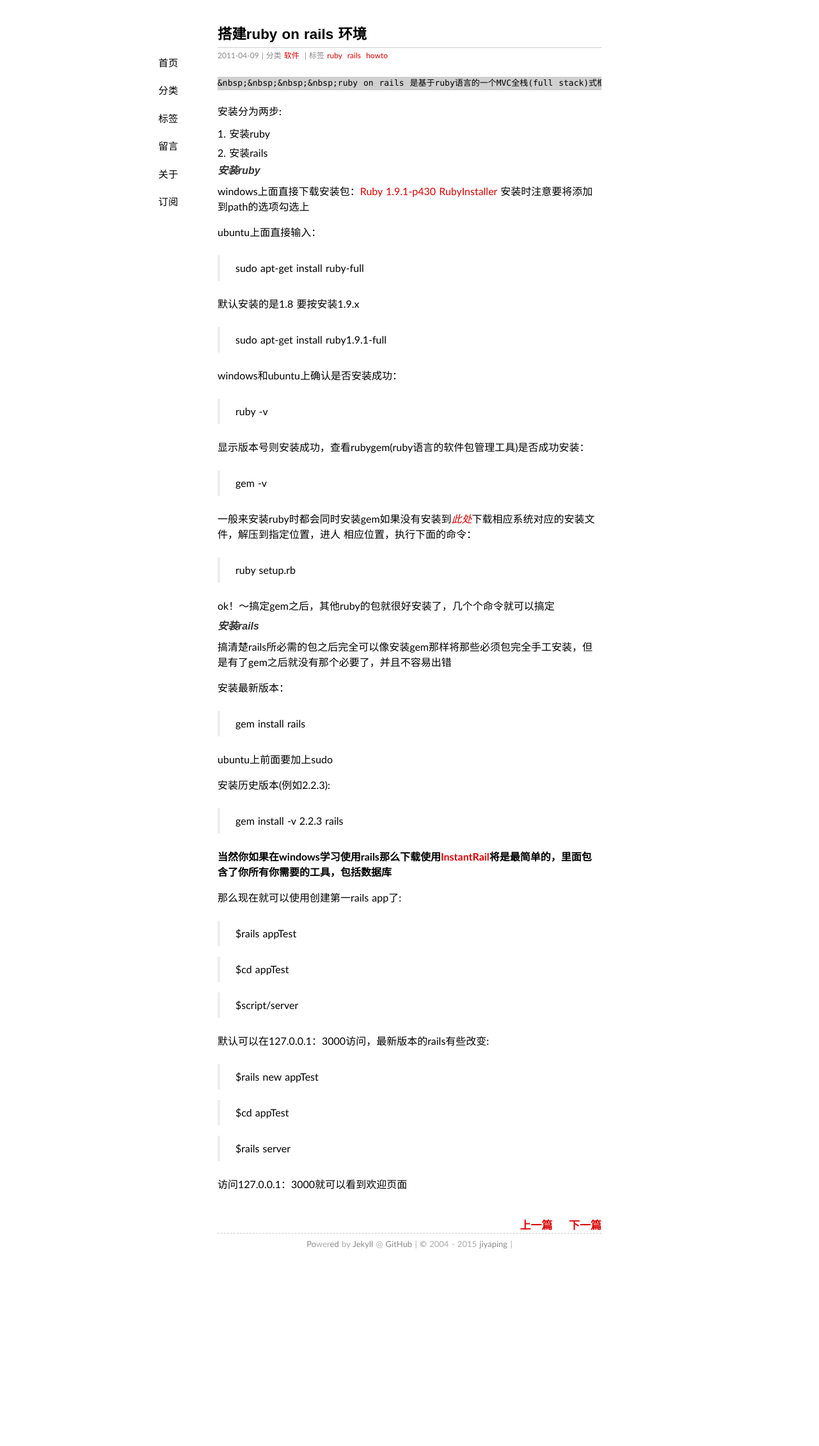
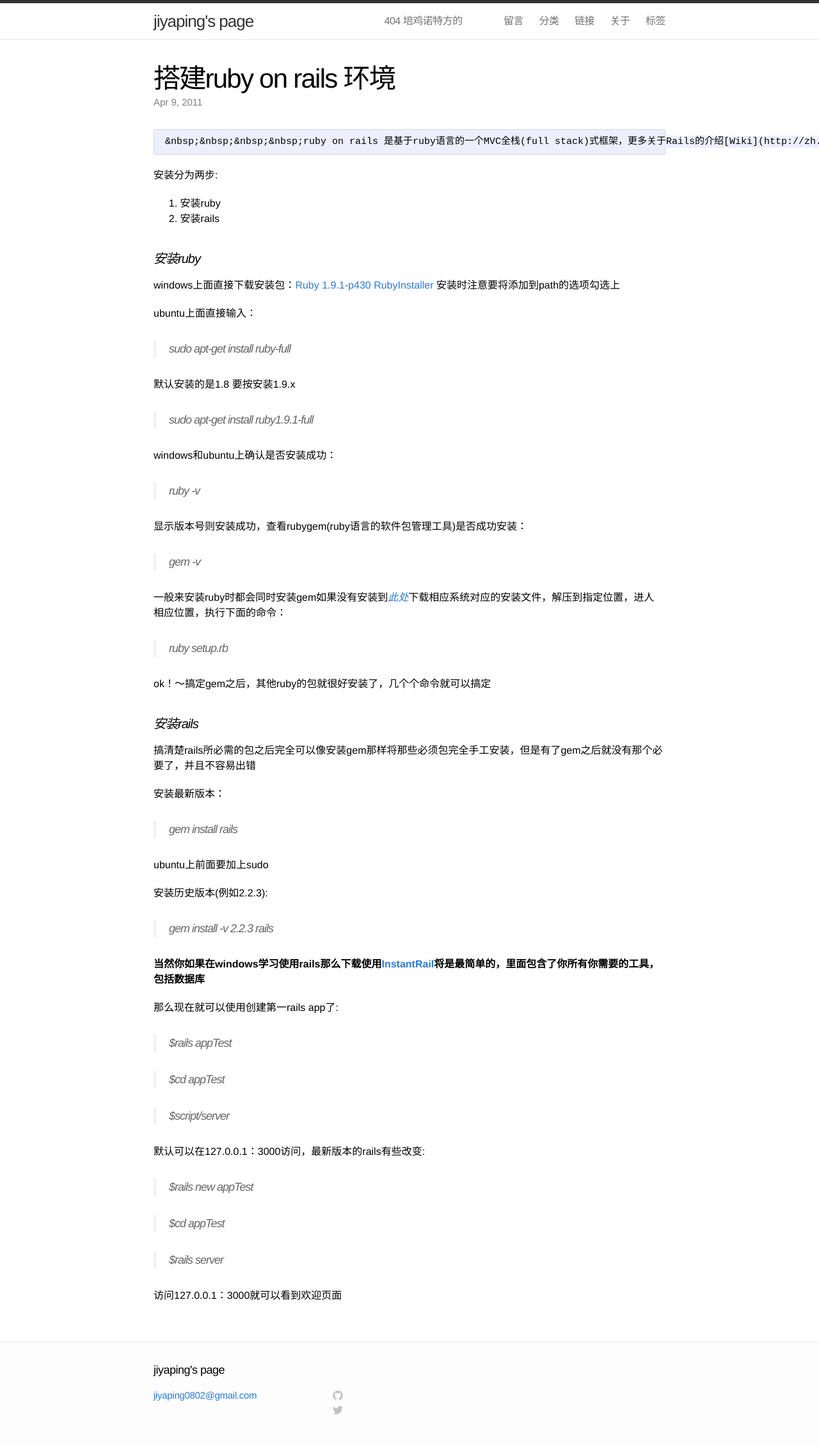
Before and after one commit to jiyaping/jiyaping.github.io, a Jekyll site: the page built from _posts/2011-04-09-ruby-on-rails-.md, in a window 1280 px wide. Shown: the whole page at 64% size. Built offline with Jekyll 4.4.1, drawn with Linux system fonts in a browser that asks for light colours; some web fonts are replaced; Markdown is read by kramdown in place of the engine named in the settings; comment, search, counter and statistics services are not loaded; before the commit the page ends 1987 px from its top, so only the background shows below that.

Commit message:
new tempate

```diff
--- a/_config.yml
+++ b/_config.yml
@@ -1,16 +1,16 @@
 markdown: rdiscount
 permalink: /:title/
-url: http://jiyaping.github.io
+url: "http://jiyaping.github.io"
 name: jiyaping's page
 author: jiyaping
 qq: 946289456
 email: jiyaping0802@gmail.com
 duoshuo: jiyapingpages
-#beian: 浙ICP备12026616号
 cnzz: 1000448429
 weibo: 1741341313
 github: jiyaping
 pygments: true
 safe: true
 paginate: 20
+twitter: jiyaping
 about: "test a test , test my test "
--- /dev/null
+++ b/_includes/footer.html
@@ -0,0 +1,61 @@
+<footer class="site-footer">
+
+  <div class="wrap">
+
+    <h2 class="footer-heading">{{ site.name }}</h2>
+
+    <div class="footer-col-1 column">
+      <ul>
+        <li>{{ site.title }}</li>
+        <li><a href="mailto:{{ site.email }}">{{ site.email }}</a></li>
+      </ul>
+    </div>
+
+    <div class="footer-col-2 column">
+      <ul>
+        <li>
+          <a href="https://github.com/{{ site.username }}">
+            <span class="icon github">
+              <svg version="1.1" class="github-icon-svg" xmlns="http://www.w3.org/2000/svg" xmlns:xlink="http://www.w3.org/1999/xlink" x="0px" y="0px"
+                 viewBox="0 0 16 16" enable-background="new 0 0 16 16" xml:space="preserve">
+                <path fill-rule="evenodd" clip-rule="evenodd" fill="#C2C2C2" d="M7.999,0.431c-4.285,0-7.76,3.474-7.76,7.761
+                c0,3.428,2.223,6.337,5.307,7.363c0.388,0.071,0.53-0.168,0.53-0.374c0-0.184-0.007-0.672-0.01-1.32
+                c-2.159,0.469-2.614-1.04-2.614-1.04c-0.353-0.896-0.862-1.135-0.862-1.135c-0.705-0.481,0.053-0.472,0.053-0.472
+                c0.779,0.055,1.189,0.8,1.189,0.8c0.692,1.186,1.816,0.843,2.258,0.645c0.071-0.502,0.271-0.843,0.493-1.037
+                C4.86,11.425,3.049,10.76,3.049,7.786c0-0.847,0.302-1.54,0.799-2.082C3.768,5.507,3.501,4.718,3.924,3.65
+                c0,0,0.652-0.209,2.134,0.796C6.677,4.273,7.34,4.187,8,4.184c0.659,0.003,1.323,0.089,1.943,0.261
+                c1.482-1.004,2.132-0.796,2.132-0.796c0.423,1.068,0.157,1.857,0.077,2.054c0.497,0.542,0.798,1.235,0.798,2.082
+                c0,2.981-1.814,3.637-3.543,3.829c0.279,0.24,0.527,0.713,0.527,1.437c0,1.037-0.01,1.874-0.01,2.129
+                c0,0.208,0.14,0.449,0.534,0.373c3.081-1.028,5.302-3.935,5.302-7.362C15.76,3.906,12.285,0.431,7.999,0.431z"/>
+              </svg>
+            </span>
+            <span class="username">{{ site.username }}</span>
+          </a>
+        </li>
+        <li>
+          <a href="https://twitter.com/{{ site.username }}">
+            <span class="icon twitter">
+              <svg version="1.1" class="twitter-icon-svg" xmlns="http://www.w3.org/2000/svg" xmlns:xlink="http://www.w3.org/1999/xlink" x="0px" y="0px"
+                 viewBox="0 0 16 16" enable-background="new 0 0 16 16" xml:space="preserve">
+                <path fill="#C2C2C2" d="M15.969,3.058c-0.586,0.26-1.217,0.436-1.878,0.515c0.675-0.405,1.194-1.045,1.438-1.809
+                c-0.632,0.375-1.332,0.647-2.076,0.793c-0.596-0.636-1.446-1.033-2.387-1.033c-1.806,0-3.27,1.464-3.27,3.27
+                c0,0.256,0.029,0.506,0.085,0.745C5.163,5.404,2.753,4.102,1.14,2.124C0.859,2.607,0.698,3.168,0.698,3.767
+                c0,1.134,0.577,2.135,1.455,2.722C1.616,6.472,1.112,6.325,0.671,6.08c0,0.014,0,0.027,0,0.041c0,1.584,1.127,2.906,2.623,3.206
+                C3.02,9.402,2.731,9.442,2.433,9.442c-0.211,0-0.416-0.021-0.615-0.059c0.416,1.299,1.624,2.245,3.055,2.271
+                c-1.119,0.877-2.529,1.4-4.061,1.4c-0.264,0-0.524-0.015-0.78-0.046c1.447,0.928,3.166,1.469,5.013,1.469
+                c6.015,0,9.304-4.983,9.304-9.304c0-0.142-0.003-0.283-0.009-0.423C14.976,4.29,15.531,3.714,15.969,3.058z"/>
+              </svg>
+            </span>
+            <span class="username">{{ site.username }}</span>
+          </a>
+        </li>
+      </ul>
+    </div>
+
+    <div class="footer-col-3 column">
+      <p class="text">{{ site.description }}</p>
+    </div>
+
+  </div>
+
+</footer>
--- /dev/null
+++ b/_includes/head.html
@@ -0,0 +1,12 @@
+<head>
+    <meta charset="utf-8">
+    <meta http-equiv="X-UA-Compatible" content="IE=edge">
+    <title>{% if page.title %}{{ page.title }}{% else %}{{ site.name }}{% endif %}</title>
+    <meta name="viewport" content="width=device-width">
+    <meta name="description" content="{{ site.description }}">
+    <link rel="canonical" href="{{ page.url | replace:'index.html','' | prepend: site.url }}">
+
+    <!-- Custom CSS -->
+    <link rel="stylesheet" href="{{ "/css/main.css" | prepend: site.url }}">
+
+</head>
--- /dev/null
+++ b/_includes/header.html
@@ -0,0 +1,30 @@
+<header class="site-header">
+
+  <div class="wrap">
+
+    <a class="site-title" href="{{ site.url }}">{{ site.name }}</a>
+
+    <nav class="site-nav">
+      <a href="#" class="menu-icon">
+        <svg version="1.1" xmlns="http://www.w3.org/2000/svg" xmlns:xlink="http://www.w3.org/1999/xlink" x="0px" y="0px"
+           viewBox="0 0 18 15" enable-background="new 0 0 18 15" xml:space="preserve">
+          <path fill="#505050" d="M18,1.484c0,0.82-0.665,1.484-1.484,1.484H1.484C0.665,2.969,0,2.304,0,1.484l0,0C0,0.665,0.665,0,1.484,0
+            h15.031C17.335,0,18,0.665,18,1.484L18,1.484z"/>
+          <path fill="#505050" d="M18,7.516C18,8.335,17.335,9,16.516,9H1.484C0.665,9,0,8.335,0,7.516l0,0c0-0.82,0.665-1.484,1.484-1.484
+            h15.031C17.335,6.031,18,6.696,18,7.516L18,7.516z"/>
+          <path fill="#505050" d="M18,13.516C18,14.335,17.335,15,16.516,15H1.484C0.665,15,0,14.335,0,13.516l0,0
+            c0-0.82,0.665-1.484,1.484-1.484h15.031C17.335,12.031,18,12.696,18,13.516L18,13.516z"/>
+        </svg>
+      </a>
+      <div class="trigger">
+        {% for page in site.pages %}
+          {% if page.is_show != "not" %}
+            <a class="page-link" href="{{ page.url | prepend: site.url }}">{{ page.title }}</a>
+          {% endif %}
+        {% endfor %}
+      </div>
+    </nav>
+
+  </div>
+
+</header>
--- a/_layouts/default.html
+++ b/_layouts/default.html
@@ -1,48 +1,19 @@
 <!DOCTYPE html>
-<html xmlns="http://www.w3.org/1999/xhtml" xml:lang="zh-CN" lang="zh-CN">
-  <head>
-    <meta http-equiv="content-type" content="text/html; charset=utf-8" />
-    <meta name="author" content="{{ site.author }}" />
-    <title>{% if page.path == 'index.html' %}{{ site.name }}{% else %}{% unless page.id %}{{ site.name }} - {% endunless %}{{ page.title }}{% endif %}</title>
-    <link rel="shortcut icon" href="/favicon.ico" />
-    <link href="/feed/" rel="alternate" title="{{ site.author }}" type="application/atom+xml" />
-    <link rel="stylesheet" href="/media/css/style.css" />
-    <link rel="stylesheet" href="/media/css/highlight.css" />
-    <script type="text/javascript" src="/media/js/jquery-1.7.1.min.js"></script>
-  </head>
-  <body>
-    <div id="container">
-      <div id="main" role="main">
-        <header>
-        <h1>{{ page.title }}</h1>
-        </header>
-        <nav>
-        <span><a title="网站首页" class="" href="/">首页</a></span>
-        <span><a title="文章分类" class="" href="/categories/">分类</a></span>
-        <span><a title="标签索引" class="" href="/tags/">标签</a></span>
-        <!--<span><a title="友情链接" class="" href="/links/">链接</a></span>-->
-        <span><a title="留言交流" class="" href="/guestbook/">留言</a></span>
-        <span><a title="关于站长" class="" href="/about/">关于</a></span>
-        <span><a title="种子订阅" class="" href="/feed/" target="_blank">订阅</a></span>
-        </nav>
-        <article class="content">
-        {{ content }}
-        </article>
+<html>
+
+  {% include head.html %}
+
+    <body>
+
+    {% include header.html %}
+
+    <div class="page-content">
+      <div class="wrap">
+      {{ content }}
       </div>
+    </div>
 
-    <footer>
-        <p><small>
-            <a href="http://github.com/{{ site.github }}/NET/new/gh-pages/_posts" target="_blank" title="撰写文章">Po</a>wer<a href="http://github.com/{{ site.github }}/NET/edit/gh-pages/{{ page.path }}" target="_blank" title="编辑页面">ed</a> by <a href="http://jekyllrb.com" target="_blank">Jekyll</a> @ <a href="http://github.com/{{ site.github }}/NET" target="_blank" title="项目主页">GitHub</a>
-             | <a rel="license" href="http://creativecommons.org/licenses/by-sa/3.0/cn/" target="_blank" title="许可协议">©</a> 2004 - {{site.time | date:"%Y"}} <a href="/about/">{{ site.author }}</a>
-{% if site.beian %}
-             | <a href="http://www.miibeian.gov.cn" target="_blank">{{ site.beian }}</a>
-{% endif %}
-{% if site.cnzz %}
-             | <script src="http://s85.cnzz.com/stat.php?id={{ site.cnzz }}"></script>
-{% endif %}
-         </small></p>
-    </footer>
+    {% include footer.html %}
 
-    </div>
-  </body>
+    </body>
 </html>
--- a/_layouts/post.html
+++ b/_layouts/post.html
@@ -1,38 +1,15 @@
 ---
 layout: default
 ---
-<section class="meta">
-<span class="time">
-  <time datetime="{{ page.date | date:"%Y-%m-%d" }}">{{ page.date | date:"%Y-%m-%d" }}</time>
-</span>
-{% if page.categories.size != 0 %}
- |
-<span class="categories">
-  分类
-  {% for cat in page.categories %}
-  <a href="/categories/#{{ cat }}" title="{{ cat }}">{{ cat }}</a>&nbsp;
-  {% endfor %}
-</span>
-{% endif %}
-{% if page.tags.size != 0 %}
- |
-<span class="tags">
-  标签
-  {% for tag in page.tags %}
-  <a href="/tags/#{{ tag }}" title="{{ tag }}">{{ tag }}</a>&nbsp;
-  {% endfor %}
-</span>
-{% endif %}
-</section>
-<section class="post">
-{{ content }}
-</section>
-<section align="right">
-<br/>
-<span>
-	<a {% if page.previous %} href="{{ page.previous.url }}" class="pageNav"{% endif %} {% unless page.previous %} class="pageNavInvalid" {% endunless %} >上一篇</a>
-	&nbsp;&nbsp;&nbsp;
-	<a {% if page.next %} href="{{ page.next.url }}" class="pageNav"{% endif %} {% unless page.next %} class="pageNavInvalid" {% endunless %} >下一篇</a>
-</span>
-</section>
-{% include comments.md %}
+<div class="post">
+
+  <header class="post-header">
+    <h1>{{ page.title }}</h1>
+    <p class="meta">{{ page.date | date: "%b %-d, %Y" }}{% if page.author %} • {{ page.author }}{% endif %}{% if page.meta %} • {{ page.meta }}{% endif %}</p>
+  </header>
+
+  <article class="post-content">
+  {{ content }}
+  </article>
+
+</div>
--- /dev/null
+++ b/css/main.css
@@ -0,0 +1,409 @@
+/* Base */
+/* ----------------------------------------------------------*/
+
+* {
+  margin: 0;
+  padding: 0;
+}
+
+html, body { height: 100%; }
+
+body {
+  font-family: Helvetica, Arial, sans-serif;
+  font-size: 16px;
+  line-height: 1.5;
+  font-weight: 300;
+  background-color: #fdfdfd;
+}
+
+h1, h2, h3, h4, h5, h6 { font-size: 100%; font-weight: 400; }
+
+a         { color: #2a7ae2; text-decoration: none; }
+a:hover   { color: #000; text-decoration: underline; }
+a:visited { color: #205caa; }
+
+/* Utility */
+
+.wrap:before,
+.wrap:after { content:""; display:table; }
+.wrap:after { clear: both; }
+.wrap {
+  max-width: 800px;
+  padding: 0 30px;
+  margin: 0 auto;
+  zoom: 1;
+}
+
+
+/* Layout Styles */
+/* ----------------------------------------------------------*/
+
+/* Site header */
+
+.site-header {
+  border-top: 5px solid #333;
+  border-bottom: 1px solid #e8e8e8;
+  min-height: 56px;
+  background-color: white;
+}
+
+.site-title,
+.site-title:hover,
+.site-title:visited {
+  display: block;
+  color: #333;
+  font-size: 26px;
+  letter-spacing: -1px;
+  float: left;
+  line-height: 56px;
+  position: relative;
+  z-index: 1;
+}
+
+.site-nav {
+  float: right;
+  line-height: 56px;
+}
+
+.site-nav .menu-icon { display: none; }
+
+.site-nav .page-link {
+  margin-left: 20px;
+  color: #727272;
+  letter-spacing: -.5px;
+}
+
+/* Site footer */
+
+.site-footer {
+  border-top: 1px solid #e8e8e8;
+  padding: 30px 0;
+}
+
+.footer-heading {
+  font-size: 18px;
+  font-weight: 300;
+  letter-spacing: -.5px;
+  margin-bottom: 15px;
+}
+
+.site-footer .column { float: left; margin-bottom: 15px; }
+
+.footer-col-1 {
+  width: 270px; /*fallback*/
+  width: -webkit-calc(35% - 10px);
+  width: -moz-calc(35% - 10px);
+  width: -o-calc(35% - 10px);
+  width: calc(35% - 10px);
+  margin-right: 10px
+}
+.footer-col-2 {
+  width: 175px; /*fallback*/
+  width: -webkit-calc(23.125% - 10px);
+  width: -moz-calc(23.125% - 10px);
+  width: -o-calc(23.125% - 10px);
+  width: calc(23.125% - 10px);
+  margin-right: 10px
+}
+.footer-col-3 {
+  width: 335px; /*fallback*/
+  width: -webkit-calc(41.875%);
+  width: -moz-calc(41.875%);
+  width: -o-calc(41.875%);
+  width: calc(41.875%);
+}
+
+.site-footer ul { list-style: none; }
+
+.site-footer li,
+.site-footer p {
+  font-size: 15px;
+  letter-spacing: -.3px;
+  color: #828282;
+}
+
+.github-icon-svg,
+.twitter-icon-svg {
+  display: inline-block;
+  width: 16px;
+  height: 16px;
+  position: relative;
+  top: 3px;
+}
+
+
+/* Page Content styles */
+/* ----------------------------------------------------------*/
+
+.page-content {
+  padding: 30px 0;
+  background-color: #fff;
+}
+
+
+/* Home styles */
+/* ----------------------------------------------------------*/
+
+.home h1 { margin-bottom: 25px; }
+
+.posts { list-style-type: none; }
+
+.posts li { margin-bottom: 30px; }
+
+.posts .post-link {
+  font-size: 24px;
+  letter-spacing: -1px;
+  line-height: 1;
+}
+
+.posts .post-date {
+  display: block;
+  font-size: 15px;
+  color: #818181;
+}
+
+ul li {
+  list-style: none;
+  color: #aaa;
+}
+
+/* Post styles */
+/* ----------------------------------------------------------*/
+
+.post-header { margin: 10px 0 30px; }
+
+.post-header h1 {
+  font-size: 42px;
+  letter-spacing: -1.75px;
+  line-height: 1;
+  font-weight: 300;
+}
+
+.post-header .meta {
+  font-size: 15px;
+  color: #818181;
+  margin-top: 5px;
+}
+
+.post-content { margin: 0 0 30px; }
+
+.post-content > * { margin: 20px 0; }
+
+
+.post-content h1,
+.post-content h2,
+.post-content h3,
+.post-content h4,
+.post-content h5,
+.post-content h6 {
+  line-height: 1;
+  font-weight: 300;
+  margin: 40px 0 20px;
+}
+
+.post-content h2 {
+  font-size: 32px;
+  letter-spacing: -1.25px;
+}
+
+.post-content h3 {
+  font-size: 26px;
+  letter-spacing: -1px;
+}
+
+.post-content h4 {
+  font-size: 20px;
+  letter-spacing: -1px;
+}
+
+.post-content blockquote {
+  border-left: 4px solid #e8e8e8;
+  padding-left: 20px;
+  font-size: 18px;
+  opacity: .6;
+  letter-spacing: -1px;
+  font-style: italic;
+  margin: 30px 0;
+}
+
+.post-content ul,
+.post-content ol { padding-left: 20px; }
+
+.post pre,
+.post code {
+  border: 1px solid #d5d5e9;
+  background-color: #eef;
+  padding: 8px 12px;
+  -webkit-border-radius: 3px;
+  -moz-border-radius: 3px;
+  border-radius: 3px;
+  font-size: 15px;
+}
+
+.post code { padding: 1px 5px; }
+
+.post ul,
+.post ol { margin-left: 1.35em; }
+
+.post pre code { border: none; }
+
+/* terminal */
+.post pre.terminal {
+  border: 1px solid #000;
+  background-color: #333;
+  color: #FFF;
+  -webkit-border-radius: 3px;
+  -moz-border-radius: 3px;
+  border-radius: 3px;
+}
+
+.post pre.terminal code { background-color: #333; }
+
+/* Syntax highlighting styles */
+/* ----------------------------------------------------------*/
+
+.highlight  { background: #ffffff; }
+.highlight .c { color: #999988; font-style: italic } /* Comment */
+.highlight .err { color: #a61717; background-color: #e3d2d2 } /* Error */
+.highlight .k { font-weight: bold } /* Keyword */
+.highlight .o { font-weight: bold } /* Operator */
+.highlight .cm { color: #999988; font-style: italic } /* Comment.Multiline */
+.highlight .cp { color: #999999; font-weight: bold } /* Comment.Preproc */
+.highlight .c1 { color: #999988; font-style: italic } /* Comment.Single */
+.highlight .cs { color: #999999; font-weight: bold; font-style: italic } /* Comment.Special */
+.highlight .gd { color: #000000; background-color: #ffdddd } /* Generic.Deleted */
+.highlight .gd .x { color: #000000; background-color: #ffaaaa } /* Generic.Deleted.Specific */
+.highlight .ge { font-style: italic } /* Generic.Emph */
+.highlight .gr { color: #aa0000 } /* Generic.Error */
+.highlight .gh { color: #999999 } /* Generic.Heading */
+.highlight .gi { color: #000000; background-color: #ddffdd } /* Generic.Inserted */
+.highlight .gi .x { color: #000000; background-color: #aaffaa } /* Generic.Inserted.Specific */
+.highlight .go { color: #888888 } /* Generic.Output */
+.highlight .gp { color: #555555 } /* Generic.Prompt */
+.highlight .gs { font-weight: bold } /* Generic.Strong */
+.highlight .gu { color: #aaaaaa } /* Generic.Subheading */
+.highlight .gt { color: #aa0000 } /* Generic.Traceback */
+.highlight .kc { font-weight: bold } /* Keyword.Constant */
+.highlight .kd { font-weight: bold } /* Keyword.Declaration */
+.highlight .kp { font-weight: bold } /* Keyword.Pseudo */
+.highlight .kr { font-weight: bold } /* Keyword.Reserved */
+.highlight .kt { color: #445588; font-weight: bold } /* Keyword.Type */
+.highlight .m { color: #009999 } /* Literal.Number */
+.highlight .s { color: #d14 } /* Literal.String */
+.highlight .na { color: #008080 } /* Name.Attribute */
+.highlight .nb { color: #0086B3 } /* Name.Builtin */
+.highlight .nc { color: #445588; font-weight: bold } /* Name.Class */
+.highlight .no { color: #008080 } /* Name.Constant */
+.highlight .ni { color: #800080 } /* Name.Entity */
+.highlight .ne { color: #990000; font-weight: bold } /* Name.Exception */
+.highlight .nf { color: #990000; font-weight: bold } /* Name.Function */
+.highlight .nn { color: #555555 } /* Name.Namespace */
+.highlight .nt { color: #000080 } /* Name.Tag */
+.highlight .nv { color: #008080 } /* Name.Variable */
+.highlight .ow { font-weight: bold } /* Operator.Word */
+.highlight .w { color: #bbbbbb } /* Text.Whitespace */
+.highlight .mf { color: #009999 } /* Literal.Number.Float */
+.highlight .mh { color: #009999 } /* Literal.Number.Hex */
+.highlight .mi { color: #009999 } /* Literal.Number.Integer */
+.highlight .mo { color: #009999 } /* Literal.Number.Oct */
+.highlight .sb { color: #d14 } /* Literal.String.Backtick */
+.highlight .sc { color: #d14 } /* Literal.String.Char */
+.highlight .sd { color: #d14 } /* Literal.String.Doc */
+.highlight .s2 { color: #d14 } /* Literal.String.Double */
+.highlight .se { color: #d14 } /* Literal.String.Escape */
+.highlight .sh { color: #d14 } /* Literal.String.Heredoc */
+.highlight .si { color: #d14 } /* Literal.String.Interpol */
+.highlight .sx { color: #d14 } /* Literal.String.Other */
+.highlight .sr { color: #009926 } /* Literal.String.Regex */
+.highlight .s1 { color: #d14 } /* Literal.String.Single */
+.highlight .ss { color: #990073 } /* Literal.String.Symbol */
+.highlight .bp { color: #999999 } /* Name.Builtin.Pseudo */
+.highlight .vc { color: #008080 } /* Name.Variable.Class */
+.highlight .vg { color: #008080 } /* Name.Variable.Global */
+.highlight .vi { color: #008080 } /* Name.Variable.Instance */
+.highlight .il { color: #009999 } /* Literal.Number.Integer.Long */
+
+
+/* media queries */
+/* ----------------------------------------------------------*/
+
+
+@media screen and (max-width: 750px) {
+
+  .footer-col-1 { width: 50%; }
+
+  .footer-col-2 {
+    width: 45%; /*fallback*/
+    width: -webkit-calc(50% - 10px);
+    width: -moz-calc(50% - 10px);
+    width: -o-calc(50% - 10px);
+    width: calc(50% - 10px);
+    margin-right: 0;
+  }
+
+  .site-footer .column.footer-col-3 {
+    width: auto;
+    float: none;
+    clear: both;
+  }
+
+}
+
+@media screen and (max-width: 600px) {
+
+  .wrap { padding: 0 12px; }
+
+  .site-nav {
+    position: fixed;
+    z-index: 10;
+    top: 14px; right: 8px;
+    background-color: white;
+    -webkit-border-radius: 5px;
+    -moz-border-radius: 5px;
+    border-radius: 5px;
+    border: 1px solid #e8e8e8;
+  }
+
+  .site-nav .menu-icon {
+    display: block;
+    font-size: 24px;
+    color: #505050;
+    float: right;
+    width: 36px;
+    text-align: center;
+    line-height: 36px;
+  }
+
+  .site-nav .menu-icon svg { width: 18px; height: 16px; }
+
+  .site-nav .trigger {
+    clear: both;
+    margin-bottom: 5px;
+    display: none;
+  }
+
+  .site-nav:hover .trigger { display: block; }
+
+  .site-nav .page-link {
+    display: block;
+    text-align: right;
+    line-height: 1.25;
+    padding: 5px 10px;
+    margin: 0;
+  }
+
+  .post-header h1 { font-size: 36px; }
+  .post-content h2 { font-size: 28px; }
+  .post-content h3 { font-size: 22px; }
+  .post-content h4 { font-size: 18px; }
+  .post-content blockquote { padding-left: 10px; }
+  .post-content ul,
+  .post-content ol { padding-left: 10px; }
+
+  .site-footer .column {
+    float: none;
+    clear: both;
+    width: auto;
+    margin: 0 0 15px; }
+
+}
```
Also changed, not shown: _layouts/page.html (+10 -6 lines), index.html (+2 -38 lines), resume/index.md (added, +5 -0 lines).
